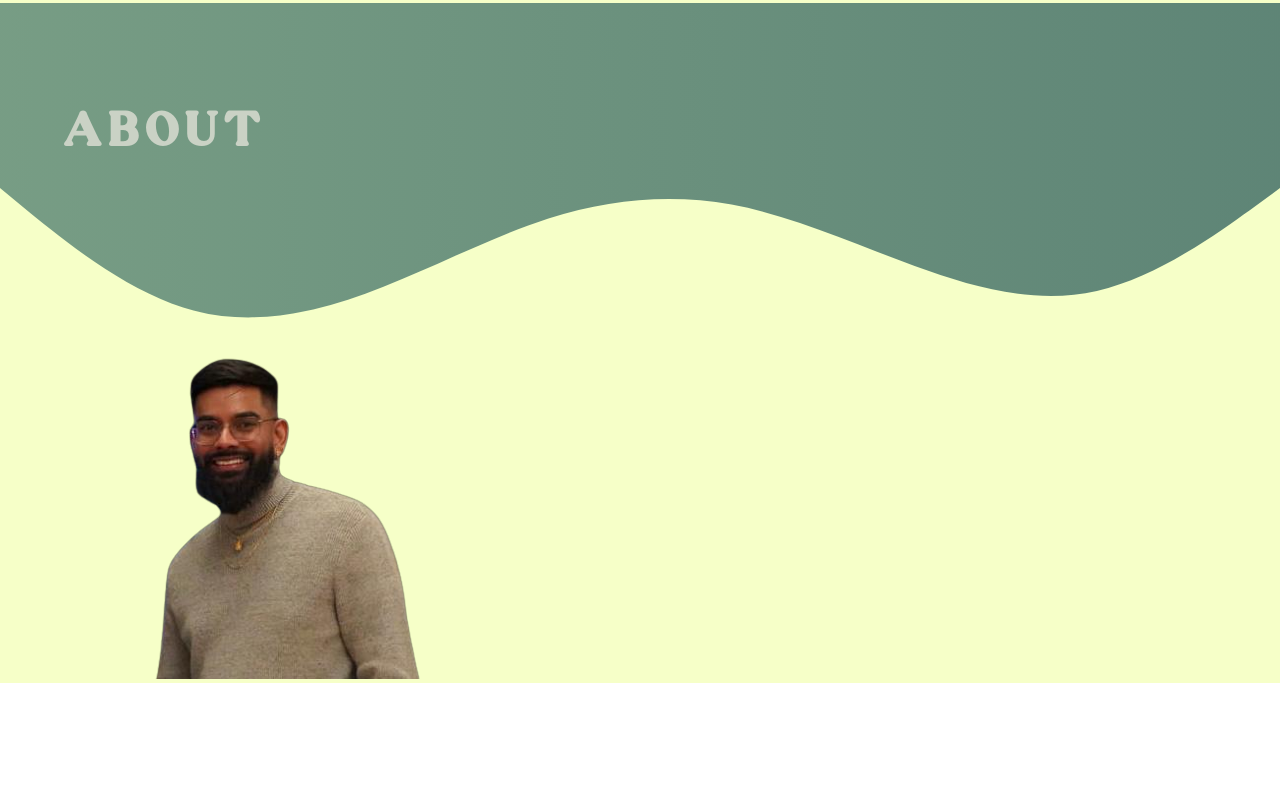
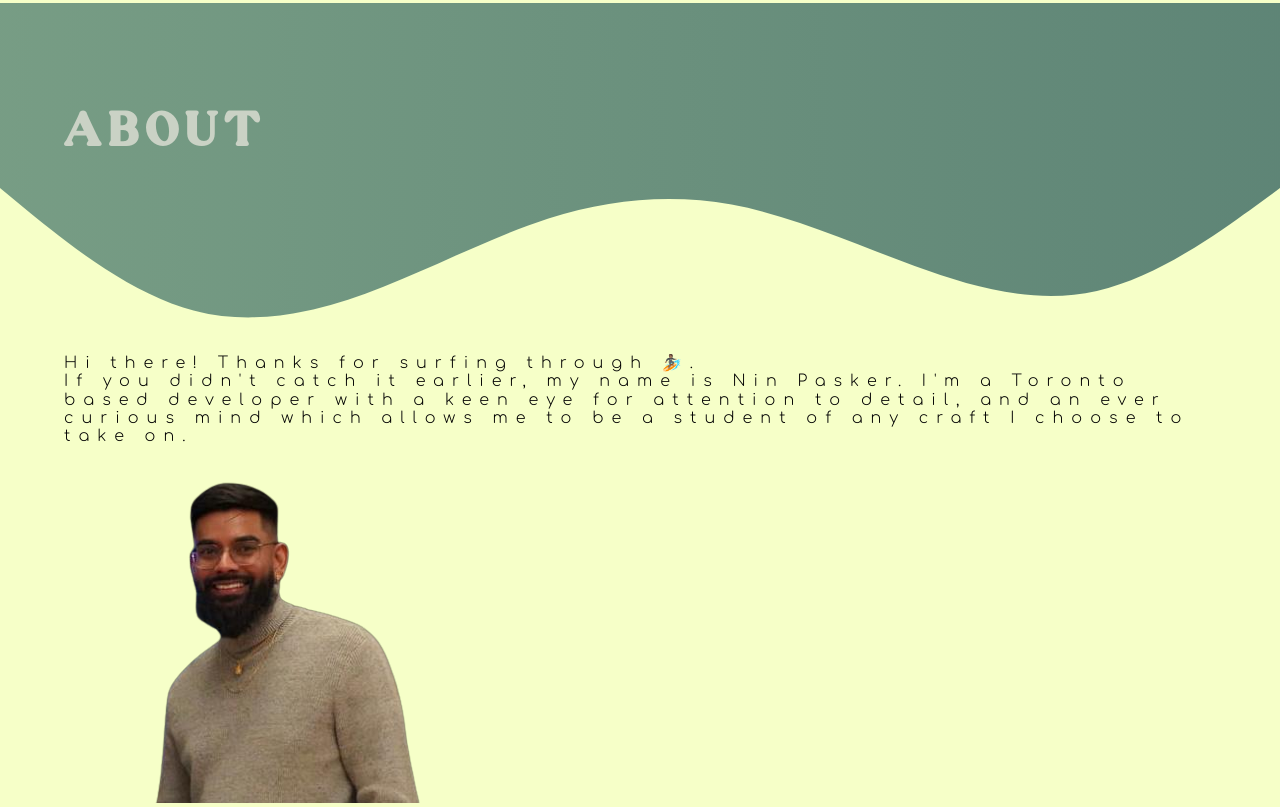
Before and after one commit to NinPasker/ninpasker-portfolio, a plain HTML site: page index.html in a window 1280 px wide. Shown: the part 3245-4052 px from the top of the page. Before the commit the page ends 3928 px from the top, so only its background shows below. Drawn offline with nearby package versions, Linux system fonts and the light colour scheme.

Commit message:
added a blurb to about section

```diff
--- a/index.html
+++ b/index.html
@@ -201,7 +201,8 @@
                 </div>
             </div>
             <div class="wrapper">
-                <img src="./assets/about-me.png" alt="picture of nin winning an award.">
+                <p>Hi there! Thanks for surfing through 🏄🏽. <br> If you didn't catch it earlier, my name is Nin Pasker. I'm a Toronto based developer with a keen eye for attention to detail, and an ever curious mind which allows me to be a student of any craft I choose to take on.</p>
+                <img src="./assets/about-me.png" alt="picture of nin">
             </div>
         </section>
     </main>
```
